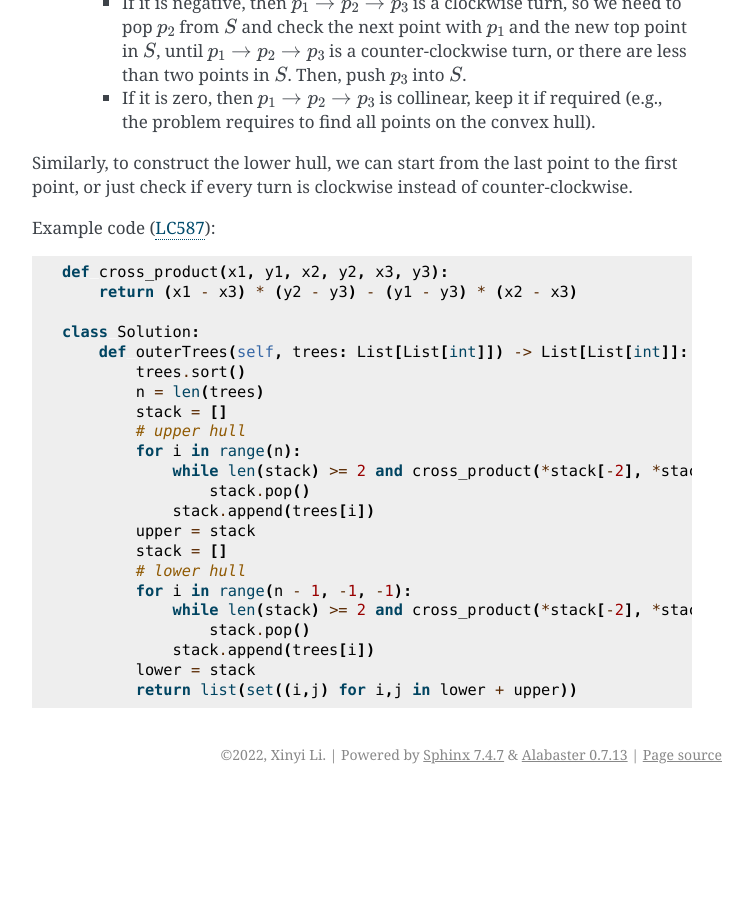
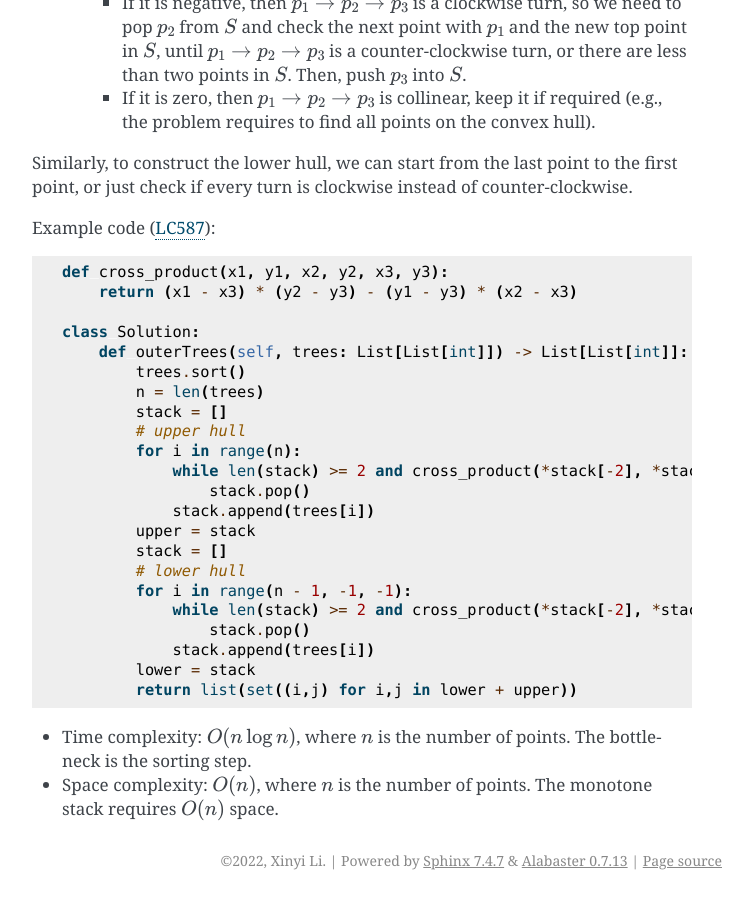
Before and after one commit to li-xin-yi/lctemplates, a Sphinx documentation site: the page built from docs/source/computational-geometry.md, in a window 1280 px wide and 900 px high, scrolled down 1091 px. Shown: the whole window, without its empty margins (388-1141 px from the left). Built offline with Sphinx 7.4.7, drawn with Linux system fonts in a browser that asks for light colours; cross-references to code outside the pages are shown as plain code; before the commit the page ends 1885 px from its top, so only the background shows below that.

Commit message:
Update computational-geometry.md

````diff
--- a/docs/source/computational-geometry.md
+++ b/docs/source/computational-geometry.md
@@ -57,3 +57,6 @@ class Solution:
         lower = stack
         return list(set((i,j) for i,j in lower + upper))
 ```
+
+- Time complexity: $O(n \log n)$, where $n$ is the number of points. The bottleneck is the sorting step.
+- Space complexity: $O(n)$, where $n$ is the number of points. The monotone stack requires $O(n)$ space.
````
